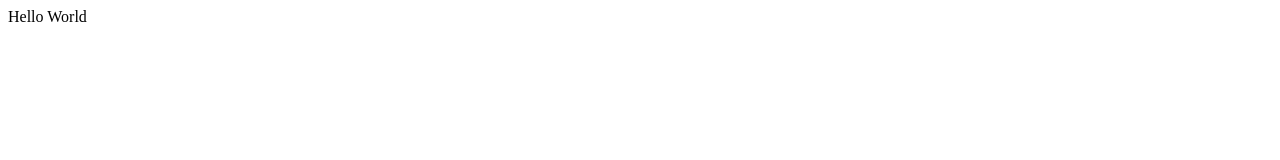
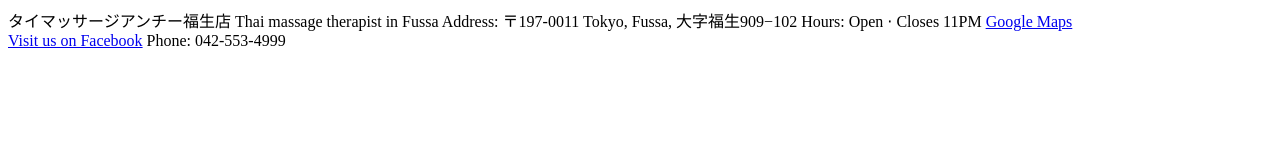
Before and after one commit to Maxhodges/anchithaimassage, a plain HTML site: page index.html in a window 1280 px wide. Drawn offline with Linux system fonts and the light colour scheme.

Commit message:
add basic info

```diff
--- a/index.html
+++ b/index.html
@@ -5,13 +5,20 @@
   <meta charset="utf-8">
 
   <title>The HTML5 Herald</title>
-  <meta name="description" content="Anchi Thai Massage">
+  <meta name="description" content="タイマッサージアンチー福生店 Anchi Thai Massage">
   <meta name="author" content="Max">
 
 
 </head>
 
 <body>
-Hello World
+タイマッサージアンチー福生店
+Thai massage therapist in Fussa
+Address: 〒197-0011 Tokyo, Fussa, 大字福生909−102
+Hours: Open ⋅ Closes 11PM
+  <a href="https://goo.gl/maps/pbf1Uo2CLv52">Google Maps</a><br>
+<a href="https://www.facebook.com/Thai-Massage-Anchi-380926235326423/">Visit us on Facebook</a>
+
+Phone: 042-553-4999
 </body>
 </html>
```
